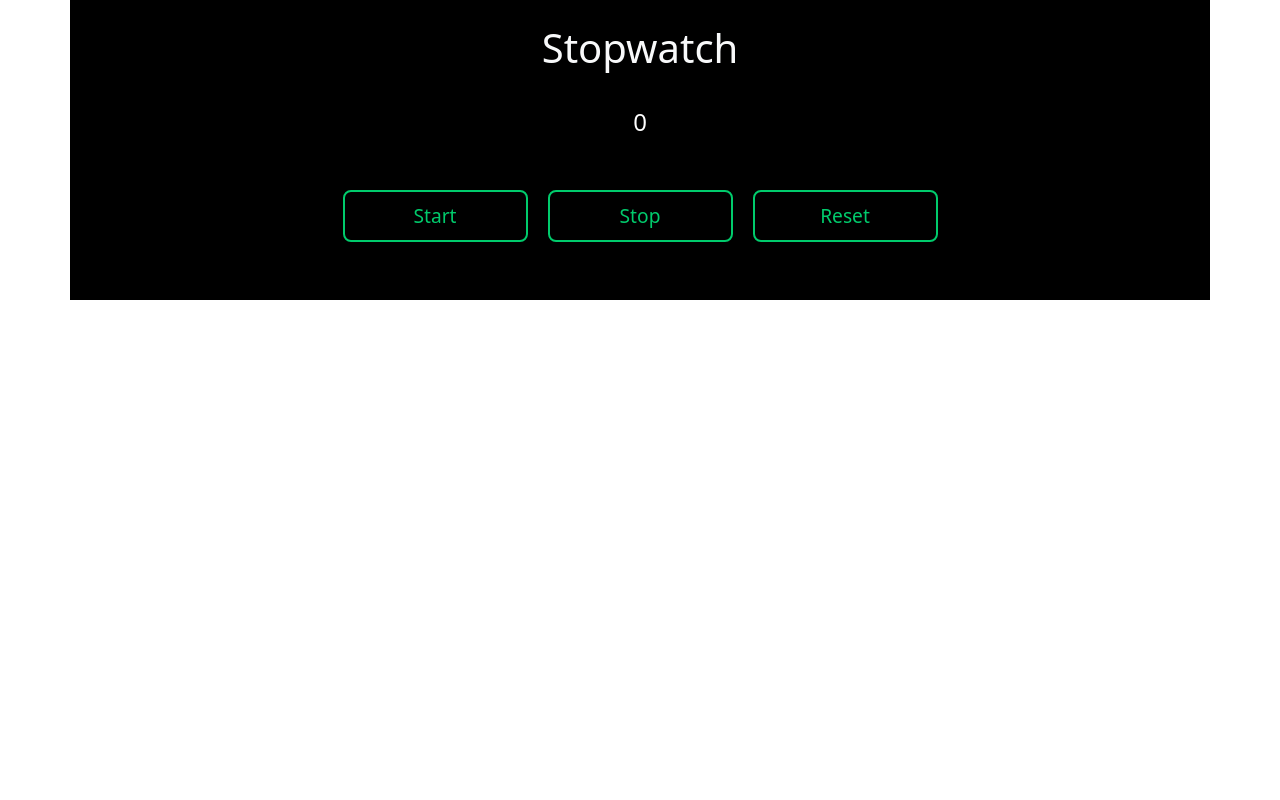
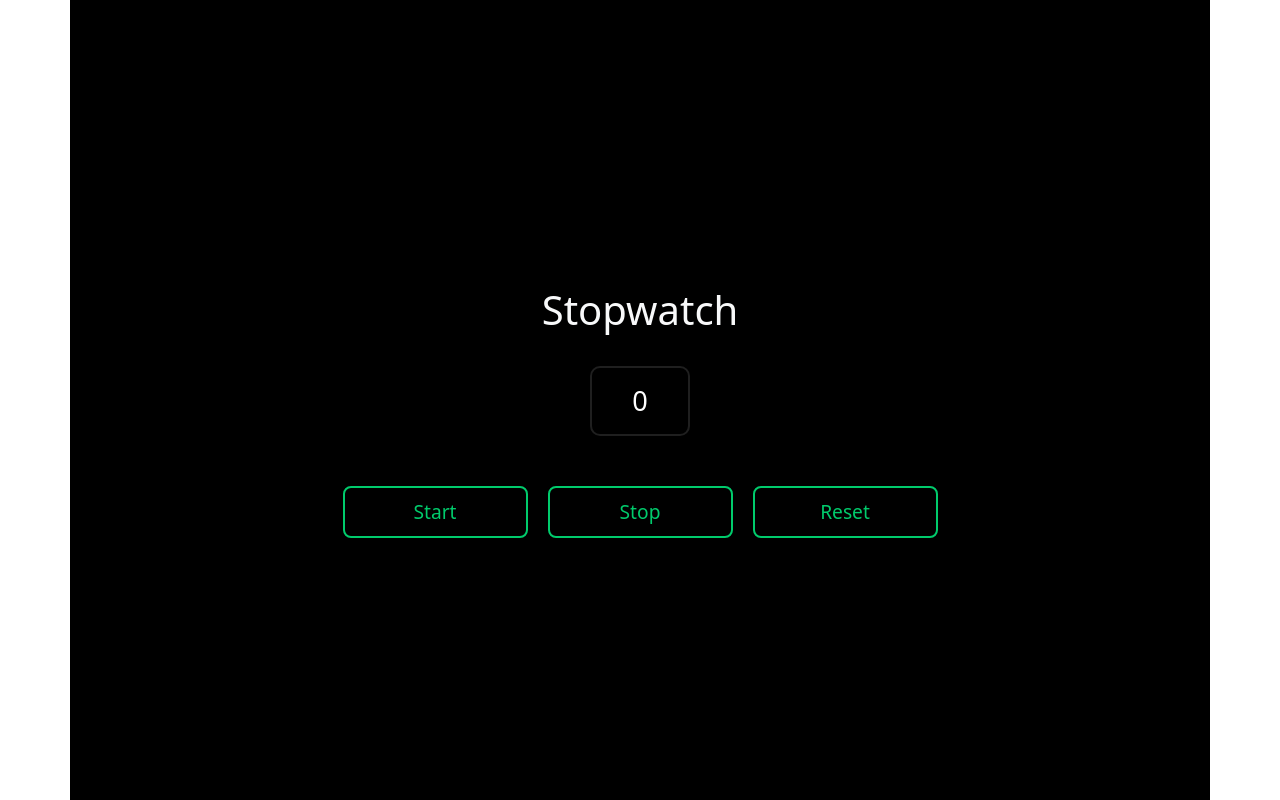
Before and after one commit to shivam79315/Stopwatch, a plain HTML site: page index.html in a window 1280 px wide. Drawn offline with nearby package versions, Linux system fonts and the light colour scheme.

Commit message:
Styling change

```diff
--- a/index.html
+++ b/index.html
@@ -12,7 +12,7 @@
         <h1 class="heading text-center font-weight-bold text-light p-4">Stopwatch</h1>
 
 
-        <div class="time text-center">
+        <div class="time d-flex justify-content-center align-items-center">
 
         </div>
 
--- a/style.css
+++ b/style.css
@@ -1,7 +1,11 @@
 .container
 {
     background-color: rgb(0, 0, 0);
-    height: 300px;
+    height: 100vh;
+    display: flex;
+    flex-direction: column;
+    justify-content: center;
+    align-items: center;
 }
 
 .btn
@@ -47,6 +51,10 @@
 .time
 {
     font-weight: 500;
-    font-size: 1.5rem;
+    font-size: 1.7rem;
     color:white;
+    height:70px;
+    width:100px;
+    border: 2px solid #1f1f1f;
+    border-radius:10px;
 }
```
